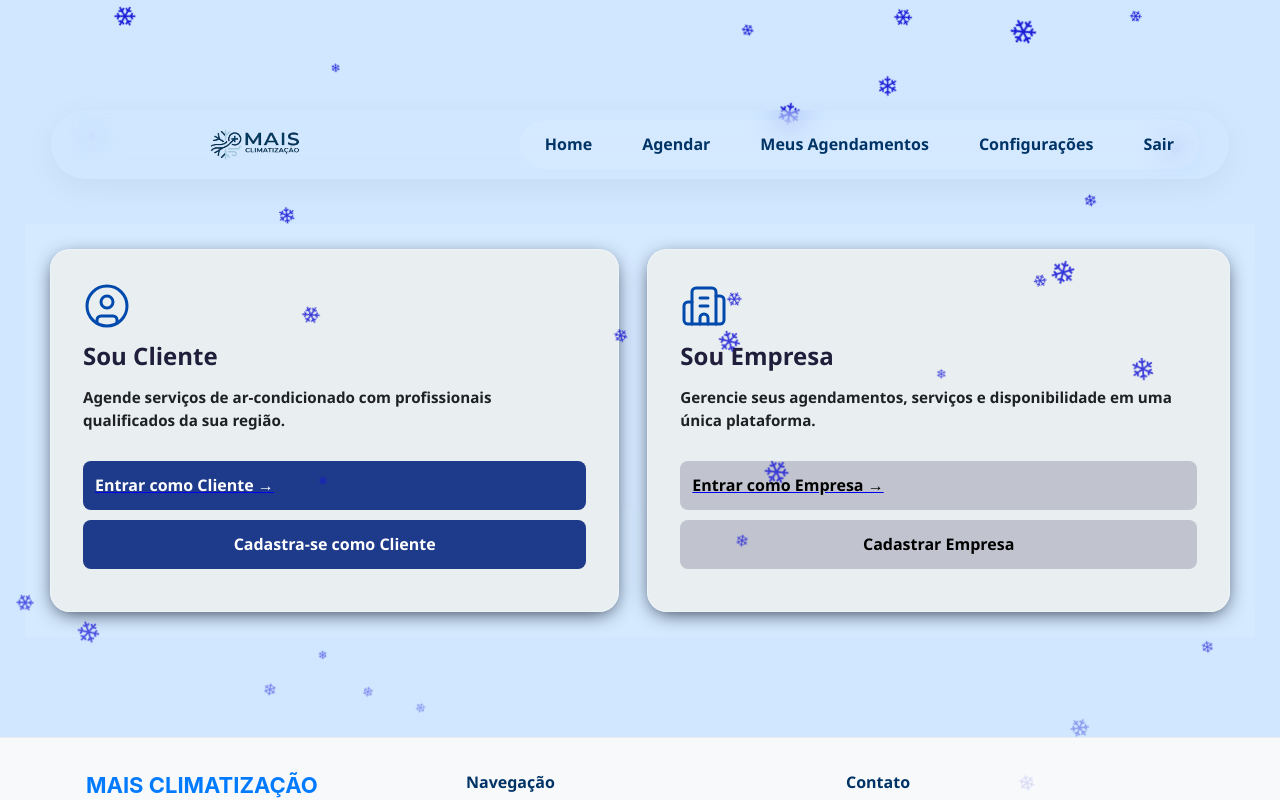
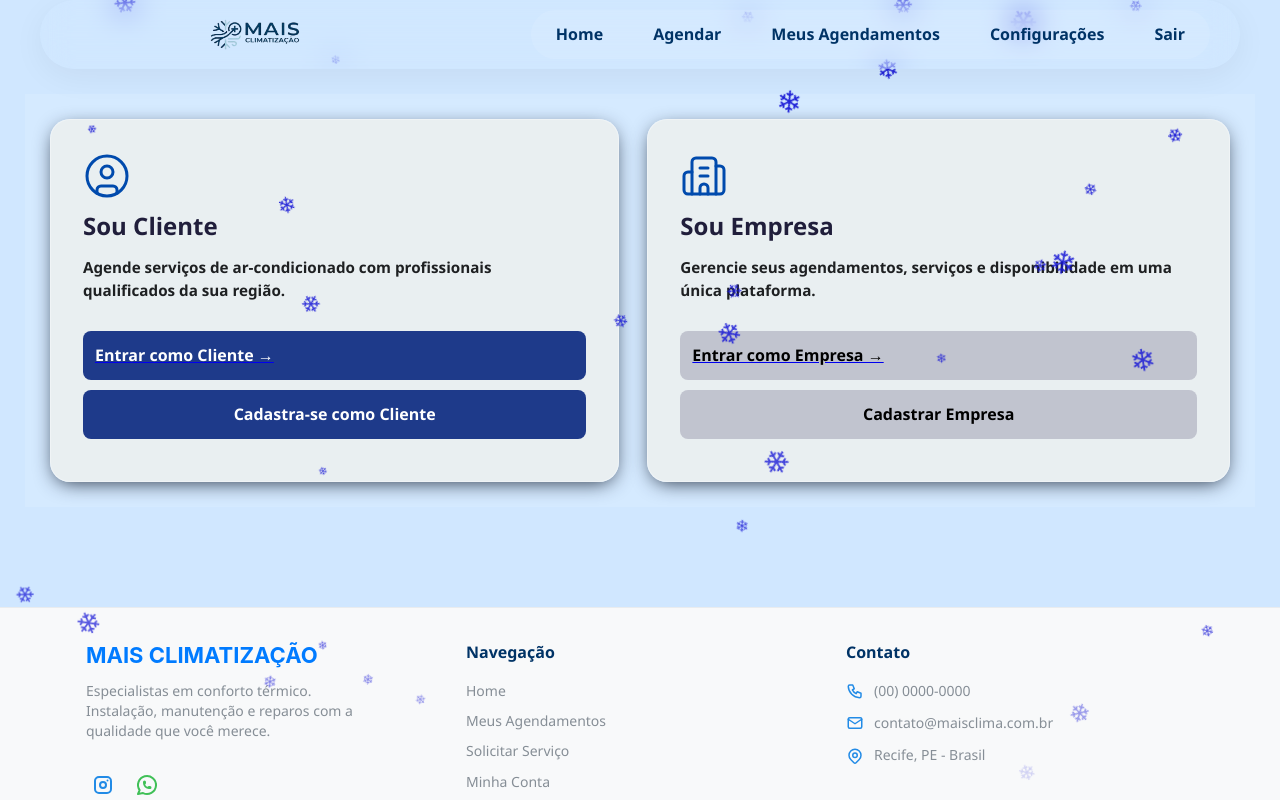
Before and after one commit to swetonyancelmo/agendamentos-ui, a React (Vite) app: page /cadastro-cliente in a window 1280 px wide. Both pictures are taken after a click on the button "Entrar". Shown: the top 800 px of the page. Built offline with nearby package versions, Linux system fonts and the light colour scheme.

Commit message:
pequeno ajuste na navbar

```diff
--- a/src/App.css
+++ b/src/App.css
@@ -1,3 +1,16 @@
+* {
+    margin: 0;
+    padding: 0;
+    box-sizing: border-box;
+}
+
+html, body {
+    margin: 0 !important;
+    padding: 0 !important;
+    overflow-x: hidden;
+}
+
+
 :root {
   --bg-site: #d0e7ff;
   --text-site: #003366;
@@ -29,5 +42,5 @@
   color: var(--text-site);
 
   /* 🔥 evita conteúdo ficar atrás da navbar */
-  padding-top: 90px;
+  padding-top: 0px;
 }
--- a/src/components/Navbar/Navbar.css
+++ b/src/components/Navbar/Navbar.css
@@ -1,9 +1,10 @@
 #Nav {
-    padding: 20px;
+    padding: 0; /* Topo 0, Laterais e Baixo mantidos */
+    margin: 0;
+    width: 100%;
     display: flex;
     justify-content: center;
     position: relative;
-    width: 100%;
     z-index: 1000;
 }
 
```
